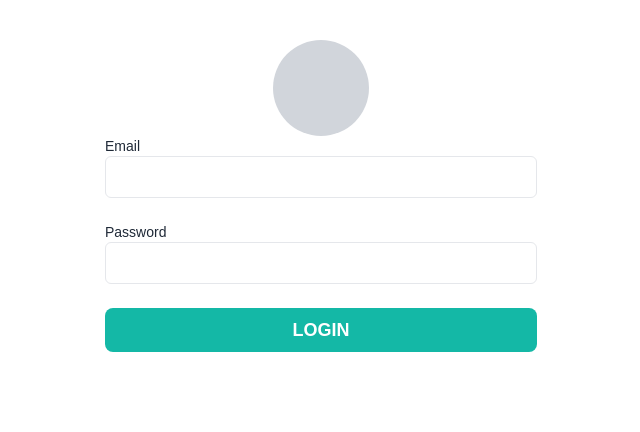
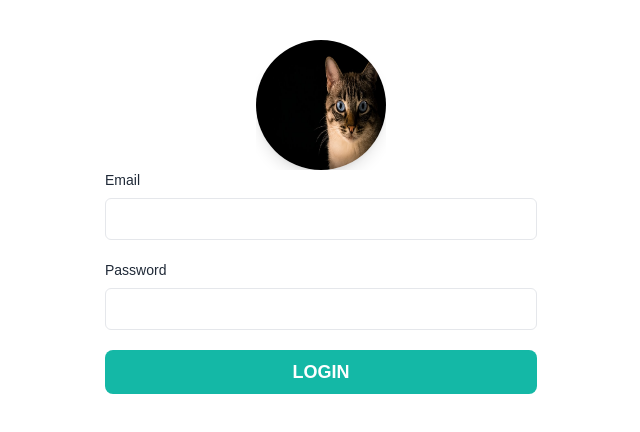
Before and after one commit to copetit/redpanda-nextjs, a Next.js app: page /login in a window 1280 px wide. Shown: the top 432 px of the page, without its empty margins (319-959 px from the left). Built offline with nearby package versions, Linux system fonts and the light colour scheme.

Commit message:
add readme

```diff
--- a/pages/login.tsx
+++ b/pages/login.tsx
@@ -1,4 +1,5 @@
 import type { NextPage } from "next";
+import Image from "next/image";
 import { SubmitErrorHandler, SubmitHandler, useForm } from "react-hook-form";
 
 interface LoginForm {
@@ -23,12 +24,19 @@ const Login: NextPage = () => {
   return (
     <div className="mx-auto w-full max-w-lg">
       <div className="flex w-full flex-col items-center justify-center p-10">
-        <div className="h-24 w-24 rounded-full bg-gray-300" />
+        <Image
+          src="/cat.jpg"
+          width={130}
+          height={130}
+          layout="fixed"
+          className="rounded-full shadow-lg"
+          alt="profile"
+        />
         <form
           onSubmit={handleSubmit(isValid, isInValid)}
           className="flex w-full  flex-col items-center space-y-5 "
         >
-          <div className="flex w-full flex-col">
+          <div className="flex w-full flex-col space-y-2">
             <label className="text-sm text-gray-800" htmlFor="email">
               Email
             </label>
@@ -38,11 +46,30 @@ const Login: NextPage = () => {
               type="email"
               name="email"
             />
-            <div className="mt-1 font-semibold text-rose-500">
-              {errors.email?.message}
-            </div>
+            {errors.email && (
+              <div
+                className="flex rounded-lg bg-red-100 p-4 dark:bg-red-200"
+                role="alert"
+              >
+                <svg
+                  className="h-5 w-5 flex-shrink-0 text-red-700 dark:text-red-800"
+                  fill="currentColor"
+                  viewBox="0 0 20 20"
+                  xmlns="http://www.w3.org/2000/svg"
+                >
+                  <path
+                    fillRule="evenodd"
+                    d="M18 10a8 8 0 11-16 0 8 8 0 0116 0zm-7-4a1 1 0 11-2 0 1 1 0 012 0zM9 9a1 1 0 000 2v3a1 1 0 001 1h1a1 1 0 100-2v-3a1 1 0 00-1-1H9z"
+                    clipRule="evenodd"
+                  ></path>
+                </svg>
+                <div className="mt-1 ml-3 text-sm font-medium text-red-700 dark:text-red-800">
+                  {errors.email.message}
+                </div>
+              </div>
+            )}
           </div>
-          <div className="flex w-full flex-col">
+          <div className="flex w-full flex-col space-y-2">
             <label className="text-sm text-gray-800" htmlFor="password">
               Password
             </label>
@@ -55,9 +82,28 @@ const Login: NextPage = () => {
               type="password"
               name="password"
             />
-            <div className="mt-1 font-semibold text-rose-500">
-              {errors.password?.message}
-            </div>
+            {errors.password && (
+              <div
+                className="flex rounded-lg bg-red-100 p-4 dark:bg-red-200"
+                role="alert"
+              >
+                <svg
+                  className="h-5 w-5 flex-shrink-0 text-red-700 dark:text-red-800"
+                  fill="currentColor"
+                  viewBox="0 0 20 20"
+                  xmlns="http://www.w3.org/2000/svg"
+                >
+                  <path
+                    fillRule="evenodd"
+                    d="M18 10a8 8 0 11-16 0 8 8 0 0116 0zm-7-4a1 1 0 11-2 0 1 1 0 012 0zM9 9a1 1 0 000 2v3a1 1 0 001 1h1a1 1 0 100-2v-3a1 1 0 00-1-1H9z"
+                    clipRule="evenodd"
+                  ></path>
+                </svg>
+                <div className="ml-3 text-sm font-medium text-red-700 dark:text-red-800">
+                  {errors.password.message}
+                </div>
+              </div>
+            )}
           </div>
           <button
             className="w-full rounded-lg bg-teal-500 px-3 py-2 text-lg font-semibold text-white focus:outline-none"
```
Also changed, not shown: 1 other file (tests, documents, lock files or other folders).
